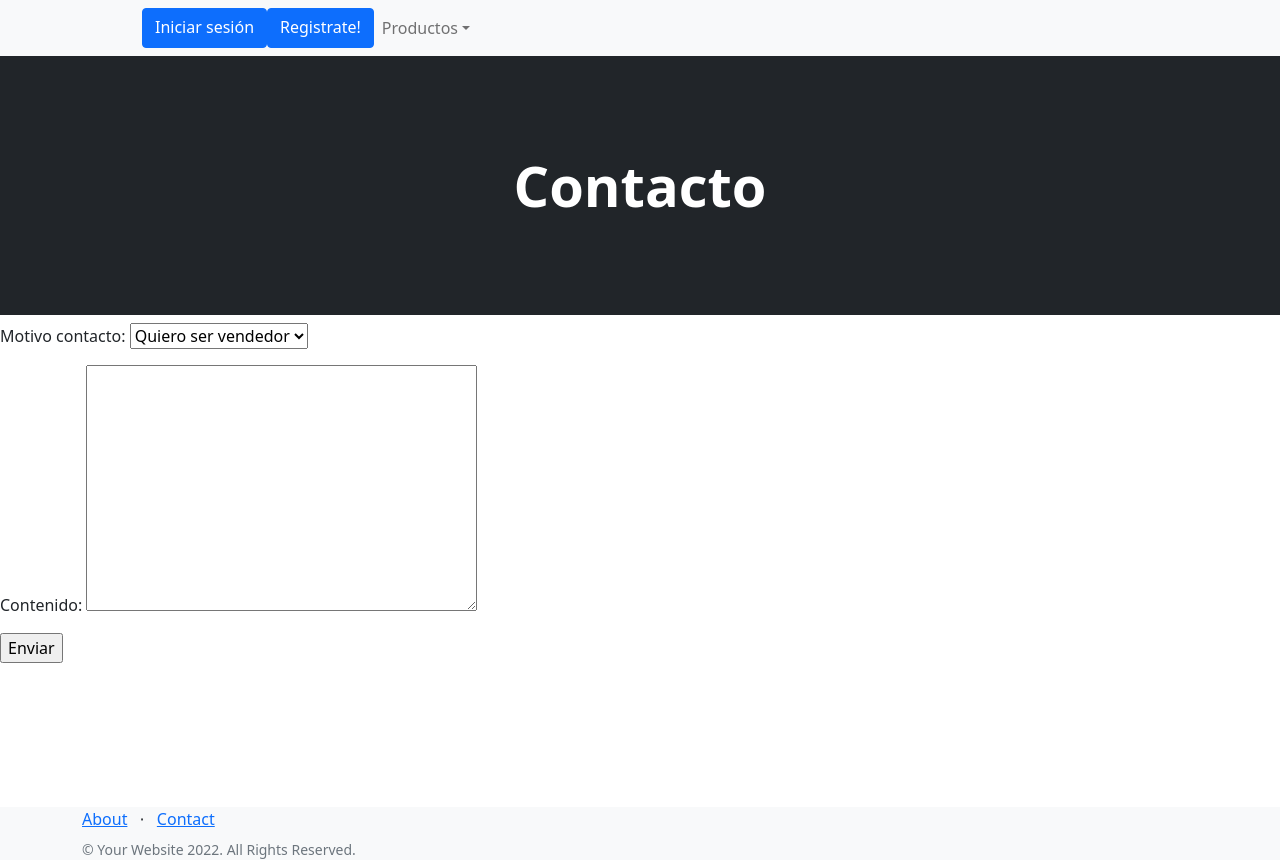
After one commit to nicolasdegiorgio/ProyectoFinal-ACD, a Django app: page /accounts/contacto/ in a window 1280 px wide. The commit adds this page. Run offline with Django 4.2, Linux system fonts and the light colour scheme; some libraries are stand-ins or nearby versions.

Commit message:
Agregado Contacto

```diff
--- a/src/clientes/admin.py
+++ b/src/clientes/admin.py
@@ -1,6 +1,7 @@
 from django.contrib import admin
-from clientes.models import Avatar
+from clientes.models import Avatar, Contacto
 
 # Register your models here.
 
 admin.site.register(Avatar)
+admin.site.register(Contacto)
--- a/src/clientes/forms.py
+++ b/src/clientes/forms.py
@@ -1,7 +1,8 @@
 from dataclasses import fields
-from django.forms import Form, CharField, IntegerField, EmailField, DateField, PasswordInput, ImageField
+from django.forms import Form, CharField, IntegerField, EmailField, DateField, PasswordInput, ImageField, ModelForm
 from django.contrib.auth.forms import UserCreationForm
 from django.contrib.auth.models import User
+from clientes.models import Contacto
 
 
 class CrearUsuario (Form):
@@ -37,3 +38,10 @@ class UserEditForm(UserCreationForm):
 
 class AvatarForm(Form):
     imagen = ImageField()
+
+
+
+class ContactForm(ModelForm):
+    class Meta:
+        model = Contacto
+        fields=['motivo_contacto','contenido']
--- a/src/clientes/models.py
+++ b/src/clientes/models.py
@@ -1,8 +1,26 @@
 from django.db import models
 from django.contrib.auth.models import User
+from ckeditor.fields import RichTextField
 
 # Create your models here.
 class Avatar(models.Model):
 
     usuario = models.ForeignKey(User, on_delete=models.CASCADE)
     imagen = models.ImageField(upload_to="avatares", null=True, blank=True)
+
+class Contacto(models.Model):
+    MOTIVO_DE_CONTACTO_CHOICES = [
+        ('VENDEDOR', 'Quiero ser vendedor'),
+        ('COMPRA', 'Quiero comprar')
+    ]
+
+    usuario = models.ForeignKey(User, on_delete=models.CASCADE)
+    motivo_contacto = models.CharField(
+        max_length=20,
+        choices=MOTIVO_DE_CONTACTO_CHOICES,
+        default='VENDEDOR'
+    )
+    contenido = RichTextField()
+
+    def __str__(self):
+        return f'{self.usuario} - {self.motivo_contacto} comentó lo siguiente: {self.contenido}'
--- /dev/null
+++ b/src/clientes/templates/clientes/contacto.html
@@ -0,0 +1,38 @@
+{% extends 'productos/base.html' %}
+
+{%block title%}
+Contacto
+{%endblock%}
+
+{% block header %}
+  <h1 class="display-4 fw-bolder">Contacto</h1>
+{% endblock %}
+
+
+
+{% block detalle %}
+<section class="showcase">
+  <div class="container-fluid p-0">
+      <div class="row g-0">
+
+
+            <div class="col-lg-6 order-lg-1 my-auto showcase-text">
+              <h2></h2>
+              <p class="lead mb-0">
+              <form method="post">
+
+                {% csrf_token %}
+
+                {{ formulario.as_p | safe }}
+
+                <input type="submit" value="Enviar">
+
+              </form>
+            </div>
+      </div>
+      </div>
+  </div>
+</section>
+
+
+{%endblock%}
--- a/src/clientes/urls.py
+++ b/src/clientes/urls.py
@@ -14,6 +14,9 @@ urlpatterns = [
     path('agregar_avatar/', agregar_avatar, name = 'agregar_avatar'),
     path('cerrar_sesion/', LogoutView.as_view(template_name='productos/index.html'), name='logout'),
 
+
+    #footer
     path('about_me/', about_me, name='about_me'),
+    path('contacto/', contacto, name='contacto'),
 
 ]
--- a/src/clientes/views.py
+++ b/src/clientes/views.py
@@ -1,9 +1,9 @@
-from django.http import HttpResponse
+
 from django.shortcuts import render, redirect
-from clientes.forms import CrearUsuario
-from clientes.models import Avatar
+from clientes.forms import ContactForm
+from clientes.models import Avatar, Contacto
 
-from django.contrib.auth.forms import AuthenticationForm, UserCreationForm
+from django.contrib.auth.forms import AuthenticationForm
 from django.contrib.auth import login, authenticate
 
 #Imports para registros y logeo de usuarios
@@ -173,3 +173,28 @@ def agregar_avatar (request):
 
 def about_me(request):
     return render (request, 'clientes/about_me.html')
+
+
+def contacto(request):
+    if request.method == 'GET':
+        formulario = ContactForm()
+        context ={
+            'formulario':formulario
+        }
+        return render (request, 'clientes/contacto.html', context)
+
+    else:
+        formulario = ContactForm(request.POST)
+
+        if formulario.is_valid():
+            data = formulario.cleaned_data
+
+
+            motivo_contacto = data.get('motivo_contacto')
+            contenido = data.get('contenido')
+
+            contacto = Contacto(usuario=request.user,motivo_contacto=motivo_contacto,contenido=contenido)
+            contacto.save()
+
+
+            return redirect('inicio')
--- a/src/productos/templates/productos/base.html
+++ b/src/productos/templates/productos/base.html
@@ -305,7 +305,7 @@
                         <ul class="list-inline mb-2">
                             <li class="list-inline-item"><a href="{% url 'about_me' %}">About</a></li>
                             <li class="list-inline-item">⋅</li>
-                            <li class="list-inline-item"><a href="#!">Contact</a></li>
+                            <li class="list-inline-item"><a href="{% url 'contacto' %}">Contact</a></li>
                         </ul>
                         <p class="text-muted small mb-4 mb-lg-0">&copy; Your Website 2022. All Rights Reserved.</p>
                     </div>
```
Also changed, not shown: src/clientes/migrations/0004_contacto.py (added).
